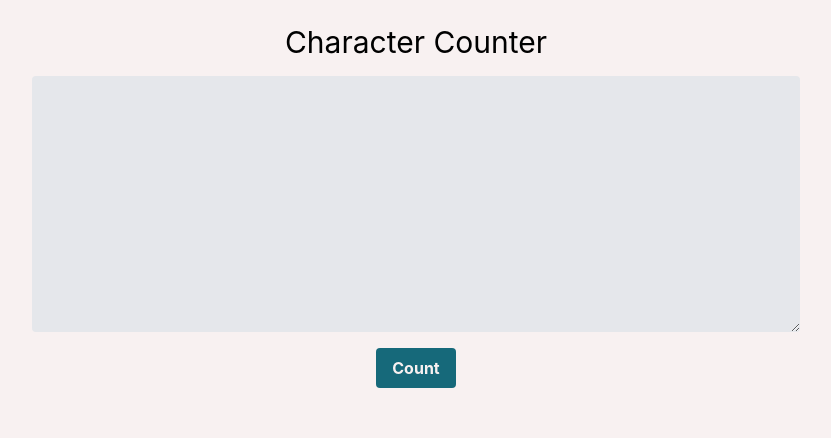
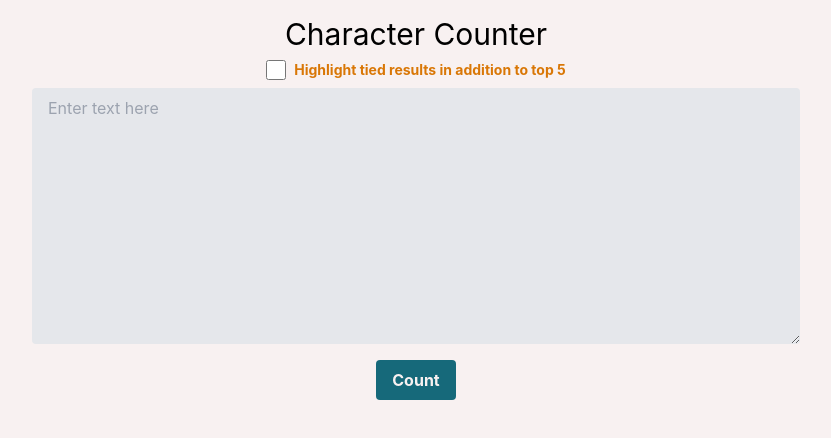
Before and after one commit to AerialWombat/foldscope-challenge, a React (Create React App) app: page / in a window 1280 px wide. Shown: the top 438 px of the page, without its empty margins (224-1055 px from the left). Built offline with nearby package versions, Linux system fonts and the light colour scheme.

Commit message:
add toggle for highlighting tied results

```diff
--- a/src/App.js
+++ b/src/App.js
@@ -5,6 +5,7 @@ function App() {
   const [inputString, setInputString] = useState('');
   const [characterCounts, setCharacterCounts] = useState({});
   const [characterOrder, setCharacterOrder] = useState([]);
+  const [highlightTies, setHighlightTies] = useState(false);
 
   const handleTextInput = (event) => {
     setInputString(event.target.value);
@@ -32,35 +33,68 @@ function App() {
           newCharacterOrder.push(char);
         }
 
-        newCharacterCounts[char] = { count: 1, isTopFive: false };
+        newCharacterCounts[char] = { count: 1, isHighlighted: false };
       }
     }
 
-    // Sort characters by their count and select the top five to be highlighted
+    // Sort characters by their count and marks the top five to be highlighted
     Object.entries(newCharacterCounts)
       .sort((char1, char2) => char1[1].count < char2[1].count)
       .slice(0, 5)
       .forEach((char) => {
-        newCharacterCounts[char[0]].isTopFive = true;
+        newCharacterCounts[char[0]].isHighlighted = true;
       });
+
+    // If user wants ties to be highlighted, iterates through the previously marked top 5 and marks any characters with identical counts to be highlighted
+    if (highlightTies) {
+      Object.keys(newCharacterCounts).forEach((key1) => {
+        if (newCharacterCounts[key1].isHighlighted) {
+          Object.keys(newCharacterCounts).forEach((key2) => {
+            if (newCharacterCounts[key1].count === newCharacterCounts[key2].count) {
+              newCharacterCounts[key2].isHighlighted = true;
+            }
+          });
+        }
+      });
+    }
 
     setCharacterCounts(newCharacterCounts);
     setCharacterOrder(newCharacterOrder);
   };
 
+  const toggleHightlightTies = (event) => {
+    setHighlightTies(!highlightTies);
+    setInputString('');
+  };
+
   return (
     <div className="flex flex-col justify-start items-center h-screen px-8 py-2 bg-white">
-      <h1 className="text-3xl my-4">Character Counter</h1>
+      <h1 className="text-3xl my-2">Character Counter</h1>
+
+      <label className="inline-flex items-center mb-2 cursor-pointer">
+        <input
+          type="checkbox"
+          className="h-5 w-5 cursor-pointer"
+          checked={highlightTies}
+          onChange={(event) => toggleHightlightTies(event)}
+        />
+        <span className="ml-2 text-sm text-yellow-600 font-bold">
+          Highlight tied results in addition to top 5
+        </span>
+      </label>
+
       <div className="flex flex-col justify-center items-center w-11/12">
         <textarea
           className="bg-gray-200 rounded w-full max-w-screen-md px-4 py-2"
           id="string-input"
           cols="30"
           rows="10"
+          placeholder="Enter text here"
+          value={inputString}
           onChange={(event) => handleTextInput(event)}
         ></textarea>
         <button
-          className="bg-blue  text-white font-bold py-2 px-4 rounded my-4 transform hover:scale-110 transition"
+          className="bg-blue text-white font-bold py-2 px-4 rounded my-4 transform hover:scale-110 transition"
           onClick={() => handleCharacterCount()}
         >
           Count
--- a/src/components/CharacterCounter.js
+++ b/src/components/CharacterCounter.js
@@ -1,12 +1,12 @@
 import React from 'react';
 function CharacterCounter({ characterData }) {
-  const { character, count, isTopFive } = characterData;
+  const { character, count, isHighlighted } = characterData;
 
   return (
     <div
       className={`${
-        isTopFive ? 'bg-light-orange' : 'bg-dark-orange'
-      } flex flex-col justify-center items-center w-1/12 px-8 py-8 mx-4 my-2 text-center rounded shadow`}
+        isHighlighted ? 'bg-light-orange' : 'bg-dark-orange'
+      } flex flex-col justify-center items-center w-1/12 px-8 py-8 mx-4 my-2 text-center rounded shadow-xl transform transition hover:scale-110`}
     >
       <p className="text-xl font-bold ">{character}</p>
       <p>{count}</p>
```
